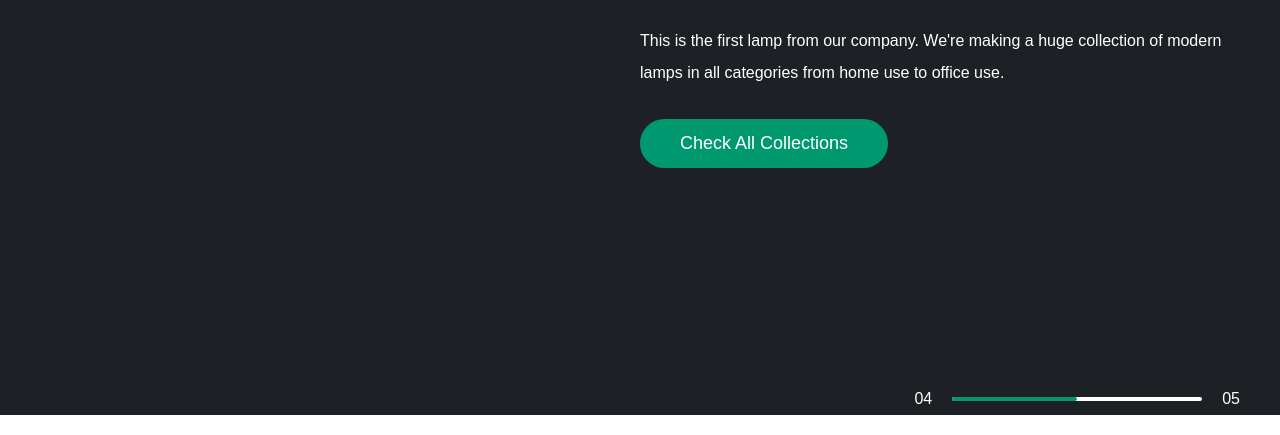
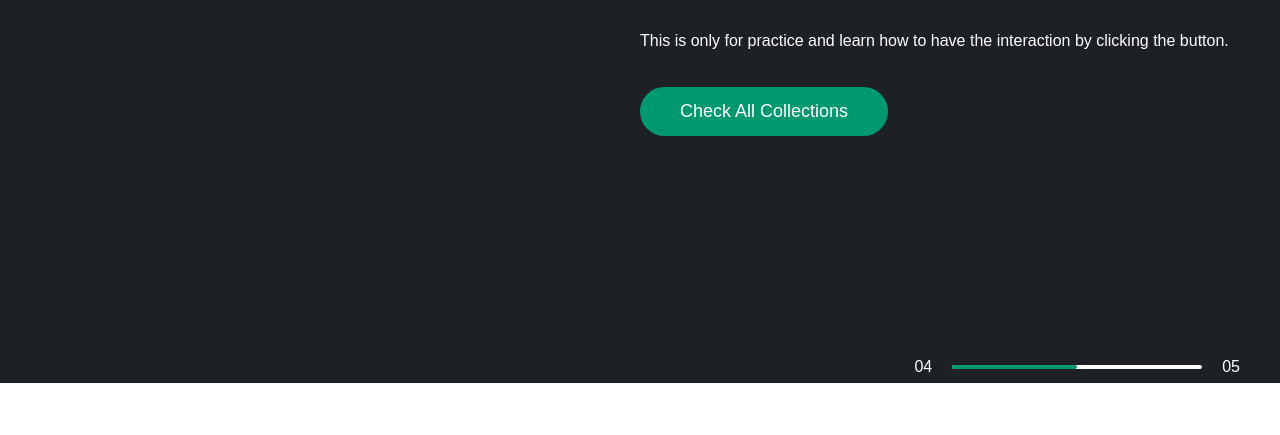
Before and after one commit to a3216lucy/lamp_website, a plain HTML site: page index.html in a window 1280 px wide. Shown: the part 370-805 px from the top of the page. Drawn offline with Linux system fonts and the light colour scheme.

Commit message:
Modified: intro text

```diff
--- a/index.html
+++ b/index.html
@@ -29,7 +29,7 @@
         <h1>Latest <br>in Lighting</h1>
         <br>
         <br>
-        <p>This is the first lamp from our company. We're making a huge collection of modern lamps in all categories from home use to office use.</p>
+        <p>This is only for practice and learn how to have the interaction by clicking the button.</p>
         <a href="">Check All Collections</a>
         <div class="control">
           <p>04</p>
```
